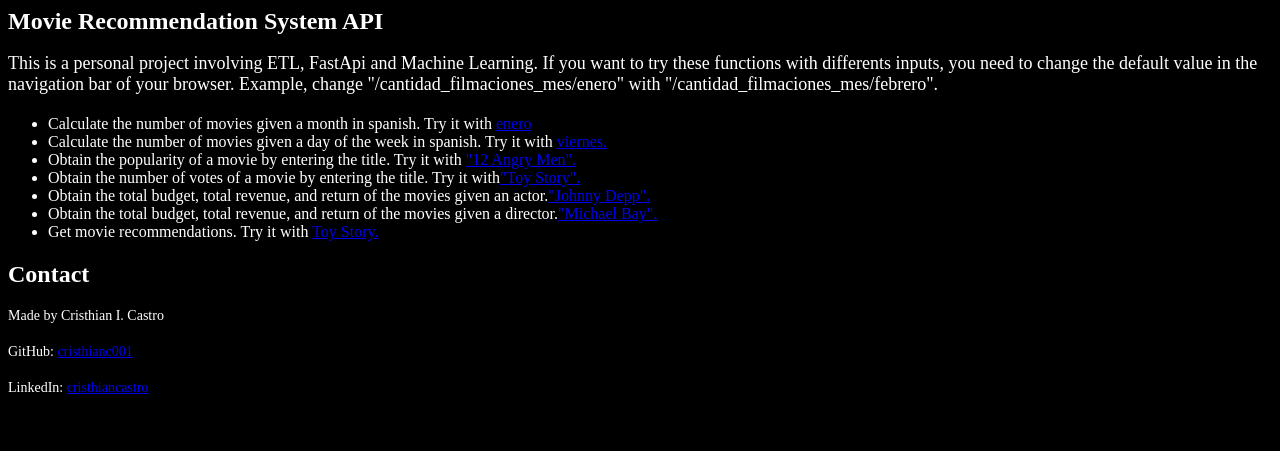
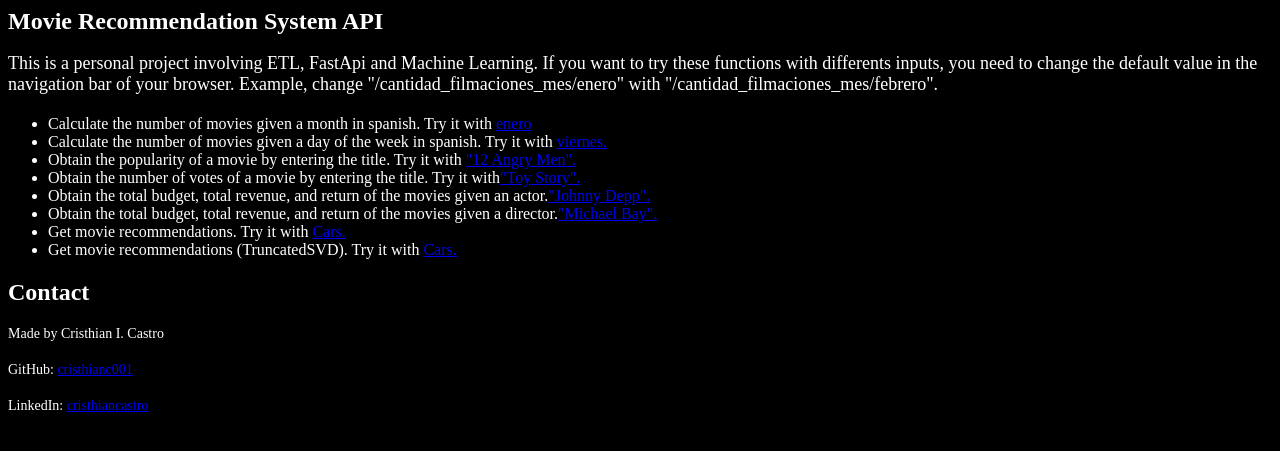
Before and after one commit to cristhianc001/Movie-Recommendation-System, a FastAPI app: page / in a window 1280 px wide. Shown: the top 451 px of the page. Run offline with FastAPI, Linux system fonts and the light colour scheme; parts of the project's set-up code (start-up, migrations or seed data) failed here and were passed over.

Commit message:
two recommendation functions

```diff
--- a/main.py
+++ b/main.py
@@ -7,7 +7,7 @@ from sklearn.metrics.pairwise import cosine_similarity
 from sklearn.feature_extraction.text import TfidfVectorizer
 from unidecode import unidecode
 import re
-from data import df_train, df_crew, actor_financial, director_financial, df_movies
+from data import df_train, df_train2, df_crew, actor_financial, director_financial, df_movies
 
 app = FastAPI()
 templates = Jinja2Templates(directory="./templates") # import use custom html templates
@@ -127,6 +127,8 @@ def get_director(nombre_director):
         return "Entered value is not valid."
 
 ## MOVIE RECOMMENDATION
+
+### WITHOUT TruncatedSVD
 @app.get('/recomendacion/{titulo}')
 def get_recommendations(titulo):
     # Crear bag of words
@@ -136,6 +138,32 @@ def get_recommendations(titulo):
     user_movie = titulo
     # Encontrar el índice de la película del usuario
     movie_index = df_train[df_train['title'] == user_movie].index[0]
+
+    # Calcular las similitudes coseno entre la película del usuario y todas las demás películas en la representación LSA
+    similarity_scores = cosine_similarity(tfidf[movie_index].reshape(1, -1), tfidf)
+
+    # Obtener las 10 películas más similares
+    similar_movies = list(enumerate(similarity_scores[0]))
+    sorted_similar_movies = sorted(similar_movies, key=lambda x: x[1], reverse=True)[1:20]
+
+    # Crear el diccionario de películas recomendadas
+    recommendations = {}
+    for i, score in sorted_similar_movies:
+        recommendations[i] = df_train.loc[i, 'title']
+
+    return recommendations
+
+
+### USING TruncatedSVD
+@app.get('/recomendacion2/{titulo}')
+def get_recommendations2(titulo):
+    # Crear bag of words
+    vectorizer = TfidfVectorizer(ngram_range=(1, 2), stop_words="english")
+    tfidf = vectorizer.fit_transform(df_train2['corpus'])
+
+    user_movie = titulo
+    # Encontrar el índice de la película del usuario
+    movie_index = df_train2[df_train2['title'] == user_movie].index[0]
 
     # Aplicar LSA o LSI
     lsa = TruncatedSVD(n_components=100, algorithm='arpack')
--- a/templates/root.html
+++ b/templates/root.html
@@ -41,7 +41,8 @@
             <li>Obtain the number of votes of a movie by entering the title. Try it with<a href="/votos_titulo/toystory">"Toy Story".</a></li>
             <li>Obtain the total budget, total revenue, and return of the movies given an actor.<a href="/get_actor/johnnydepp">"Johnny Depp".</a></li>
             <li>Obtain the total budget, total revenue, and return of the movies given a director.<a href="/get_director/michaelbay">"Michael Bay".</a></li>
-            <li>Get movie recommendations. Try it with <a href="/recomendacion/toystory"> Toy Story.</a></li>
+            <li>Get movie recommendations. Try it with <a href="/recomendacion/Cars"> Cars.</a></li>
+            <li>Get movie recommendations (TruncatedSVD). Try it with <a href="/recomendacion2/Cars"> Cars.</a></li>
         </ul>
     </div>
     <h2>Contact</h2>
```
Also changed, not shown: data.py (+16 -2 lines).
